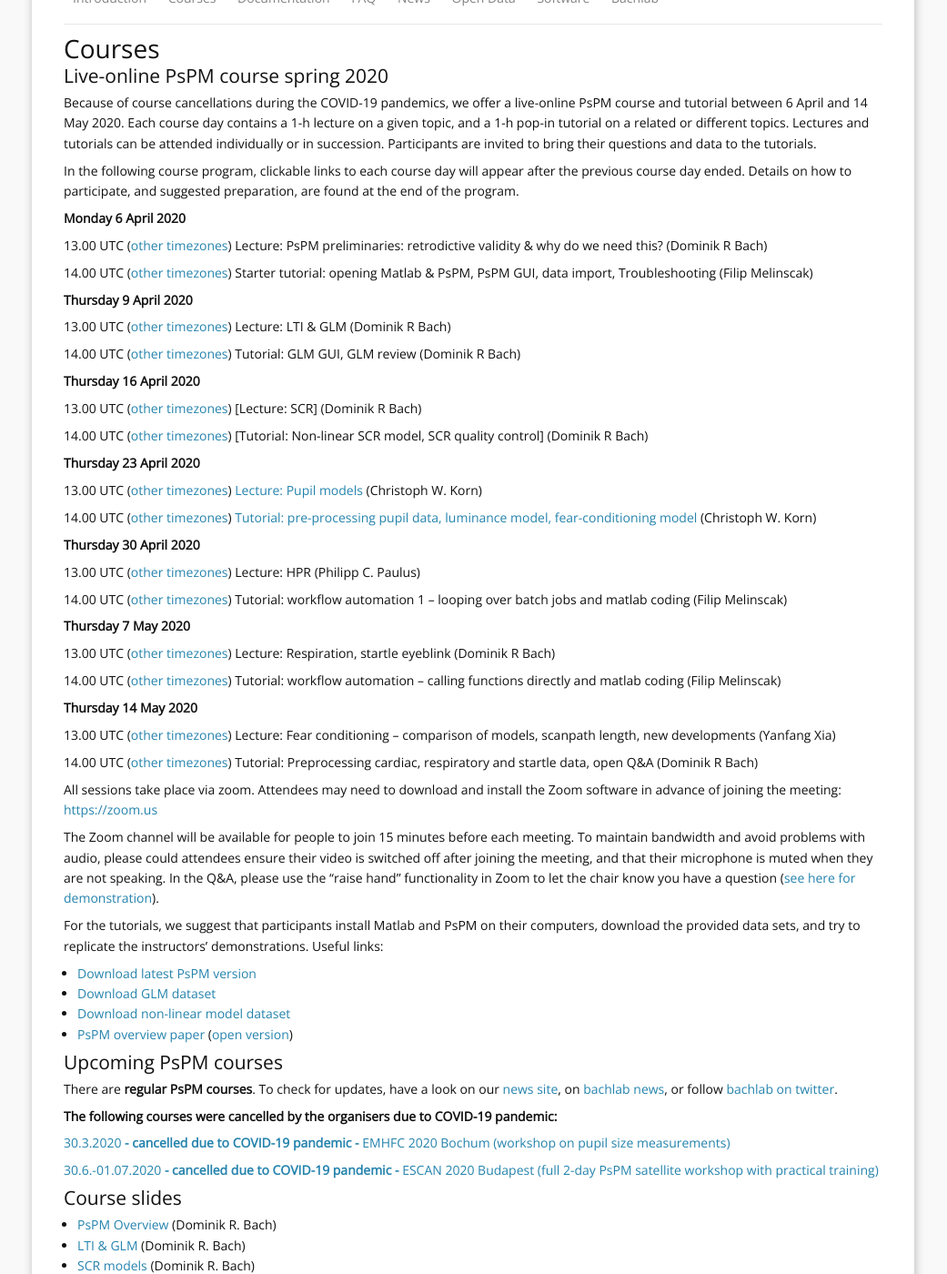
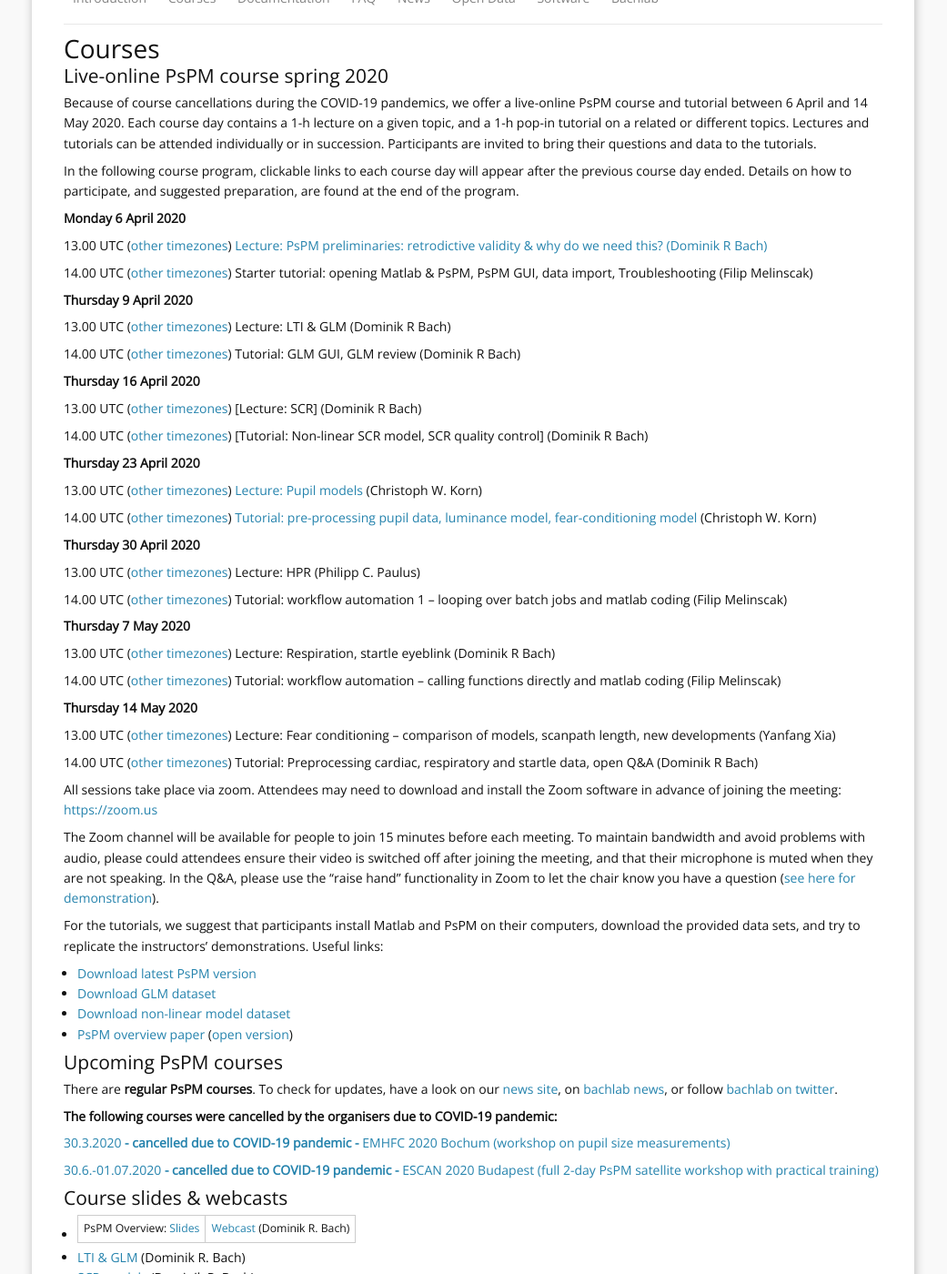
Before and after one commit to bachlab/PsPM, a Jekyll site: the page built from courses.markdown, in a window 1280 px wide and 1400 px high, scrolled down 193 px. Shown: the whole window at 91% size, without its empty margins (120-1161 px from the left). Built offline with Jekyll 4.4.1, drawn with Linux system fonts in a browser that asks for light colours.

Commit message:
add course material

```diff
--- a/courses.markdown
+++ b/courses.markdown
@@ -14,7 +14,7 @@ In the following course program, clickable links to each course day will appear
 
 **Monday 6 April 2020**
 
-13.00 UTC ([other timezones](https://www.timeanddate.com/worldclock/fixedtime.html?iso=20200406T1300)) Lecture: PsPM preliminaries: retrodictive validity & why do we need this? (Dominik R Bach)
+13.00 UTC ([other timezones](https://www.timeanddate.com/worldclock/fixedtime.html?iso=20200406T1300)) [Lecture: PsPM preliminaries: retrodictive validity & why do we need this? (Dominik R Bach)](https://liveuclac-my.sharepoint.com/:v:/g/personal/skgtbdo_ucl_ac_uk/EYmsFZk_v6pDgxPx5mSKBbYB8cpGhg4_d_WifA0uEvM5Mg?e=n1EPFu)
 
 14.00 UTC ([other timezones](https://www.timeanddate.com/worldclock/fixedtime.html?iso=20200406T1400)) Starter tutorial: opening Matlab & PsPM, PsPM GUI, data import, Troubleshooting (Filip Melinscak)
 
@@ -74,8 +74,8 @@ There are **regular PsPM courses**. To check for updates, have a look on our [ne
 
 [30.6.-01.07.2020 **- cancelled due to COVID-19 pandemic -** ESCAN 2020 Budapest (full 2-day PsPM satellite workshop with practical training)](http://www.escan2020.eu/)
 
-## Course slides
-* [PsPM Overview](http://bachlab.org/wp-content/uploads/2020/04/01_Overview_Bach.pdf) (Dominik R. Bach)
+## Course slides & webcasts
+* PsPM Overview: [Slides](http://bachlab.org/wp-content/uploads/2020/04/01_Overview_Bach.pdf) | [Webcast]((https://liveuclac-my.sharepoint.com/:v:/g/personal/skgtbdo_ucl_ac_uk/EYmsFZk_v6pDgxPx5mSKBbYB8cpGhg4_d_WifA0uEvM5Mg?e=n1EPFu)) (Dominik R. Bach)
 * [LTI & GLM](http://bachlab.org/wp-content/uploads/2020/04/02_LTI_GLM_Bach.pdf) (Dominik R. Bach)
 * [SCR models](http://bachlab.org/wp-content/uploads/2020/04/03_SCR_Bach.pdf) (Dominik R. Bach)
 * [Pupil size models](http://bachlab.org/wp-content/uploads/2019/09/05_PSR_Korn.pdf) (Christoph W. Korn)
```
